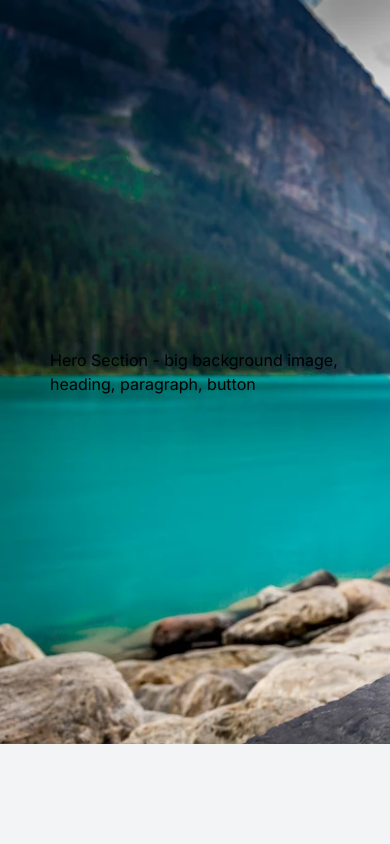
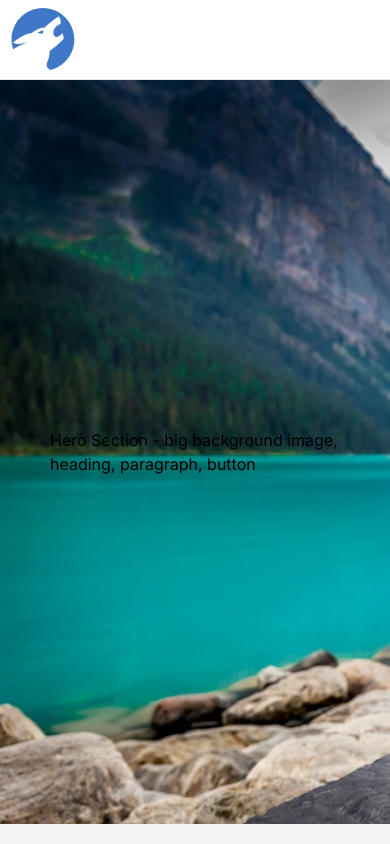
Before and after one commit to Endeyr/small-business-webpage, a Next.js app: page / in a window 390 px wide. Shown: the top 844 px of the page. Built offline with nearby package versions, Linux system fonts and the light colour scheme.

Commit message:
add mobile nav

```diff
--- a/app/components/layout/index.tsx
+++ b/app/components/layout/index.tsx
@@ -1,11 +1,12 @@
 import Footer from '../footer'
 import Navbar from '../navbar'
-
+import MobileNav from '../navbar/mobile-nav'
 const Layout = ({ children }: { children: React.ReactNode }) => {
 	return (
 		<>
 			<div className="relative min-h-screen bg-white dark:bg-black">
 				<Navbar logo="logo" />
+				<MobileNav logo="logo" />
 				{/* Main Content Area */}
 				<main className="bg-gray-100">
 					<div className="mx-auto">{children}</div>
```
